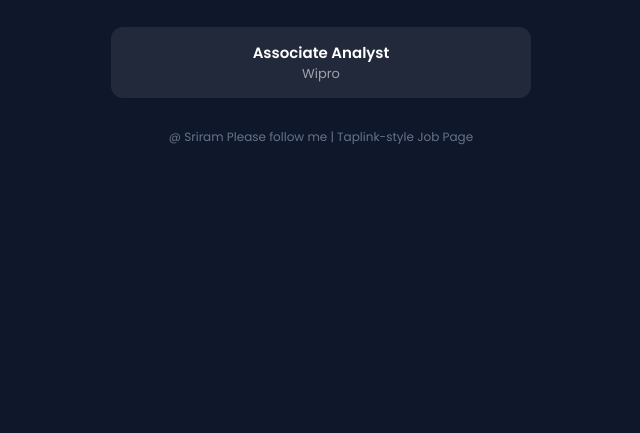
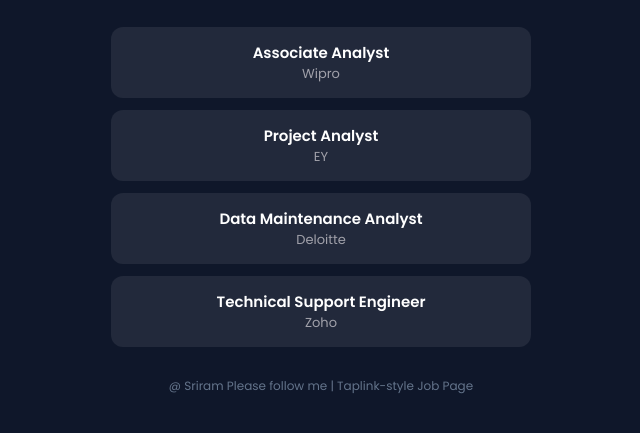
Before and after one commit to Burugusriram/index.html, a plain HTML site: page index.html in a window 1280 px wide. Shown: the part 191-624 px from the top of the page, without its empty margins (319-959 px from the left). Drawn offline with Linux system fonts and the light colour scheme.

Commit message:
Update index.html

```diff
--- a/index.html
+++ b/index.html
@@ -93,6 +93,25 @@
       <div class="job-title">Associate Analyst</div>
       <div class="job-company">Wipro</div>
     </a>
+    <a href="https://careers.ey.com/ey/job/New-Delhi-Project-Analyst-PAS-WKFA-NAT-CNS-PC-WORKFORCE-ADVISORY-New-Delhi-Nati-110037/1254180601/"
+   target="_blank"
+   class="job">
+  <div class="job-title">Project Analyst</div>
+  <div class="job-company">EY</div>
+</a>
+<a href="https://usijobs.deloitte.com/en_US/careersUSI/JobDetail/USI-EH-FY26-Enabling-Areas-Payroll-Data-Maintenance-Associate-Analyst/300636"
+   target="_blank"
+   class="job">
+  <div class="job-title">Data Maintenance Analyst</div>
+  <div class="job-company">Deloitte</div>
+</a>
+<a href="https://careers.zohocorp.com/jobs/Careers/193779000024445975/Technical-Support-Engineers"
+   target="_blank"
+   class="job">
+  <div class="job-title">Technical Support Engineer</div>
+  <div class="job-company">Zoho</div>
+</a>
+
 
   </div>
 
```
